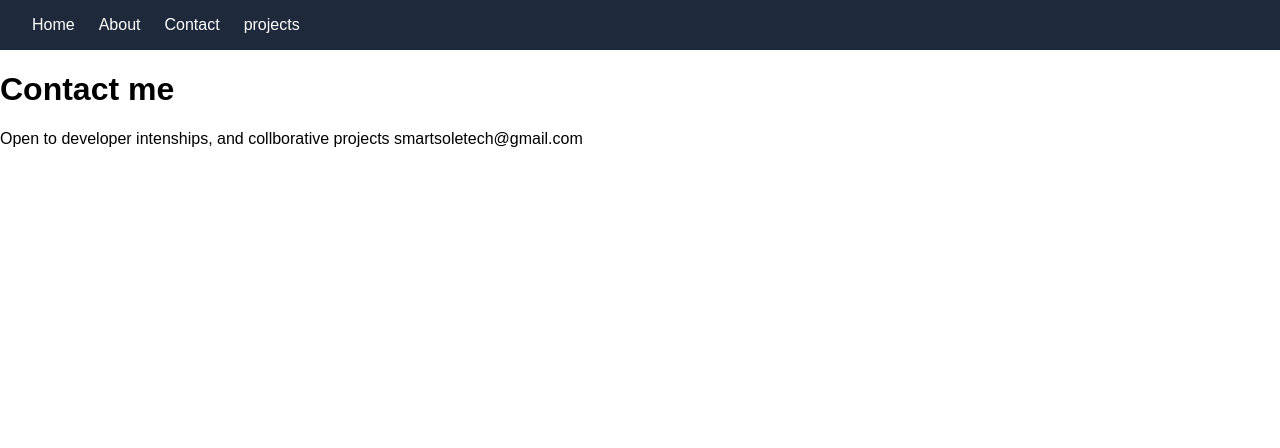
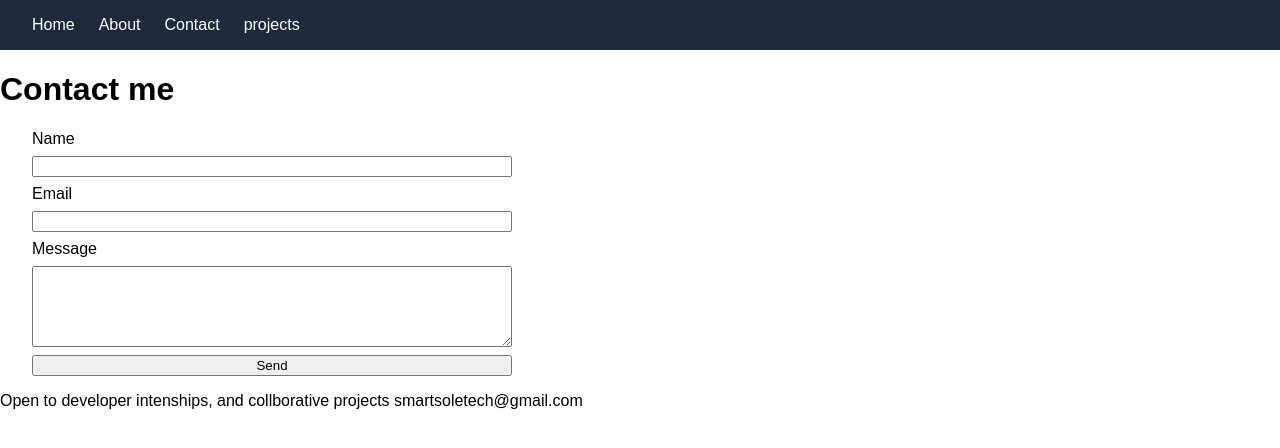
Before and after one commit to Yimasolomon/portfolio, a Flask app: page /contact in a window 1280 px wide. Shown: the top 448 px of the page. Run offline with Flask 3, Linux system fonts and the light colour scheme.

Commit message:
Add contact form with POST handling and server-side validation

```diff
--- a/app.py
+++ b/app.py
@@ -1,4 +1,4 @@
-from flask import Flask, render_template
+from flask import Flask, render_template, request
 
 app = Flask(__name__)
 
@@ -26,9 +26,23 @@ def home():
 def about():
     return render_template("about.html")
 
-@app.route("/contact")
+@app.route("/contact", methods=["GET", "POST"])
 def contact():
-    return render_template("contact.html")
+    error = None
+    success = False
+
+    if request.method == "POST":
+        name = request.form.get("name", "").strip()
+        email = request.form.get("email", "").strip()
+        message = request.form.get("message", "").strip()
+
+        if not name or not email or not message:
+            error = "Please fill in all fields."
+        else:
+            print(f"New message from {name} ({email}): {message}")
+            success = True
+
+    return render_template("contact.html", success=success)
 
 @app.route("/projects")
 def projects_page():
--- a/static/css/style.css
+++ b/static/css/style.css
@@ -62,3 +62,16 @@ nav {
         }
     }
 }
+
+form {
+    display: flex;
+    flex-direction: column;
+    gap: 0.5rem;
+    max-width: 480px;
+    margin: 1rem 2rem;
+}
+
+.error {
+    color: #b91c1c;
+    margin: 1rem 2rem;
+}
--- a/templates/contact.html
+++ b/templates/contact.html
@@ -4,5 +4,25 @@
 
 {% block content %}
     <h1>Contact me</h1>
+    {% if success %}
+        <p>Thank you, your message was received.</p>
+    {% else %}
+        {% if error %}
+            <p class="error">{{ error }}</p>
+        {% endif %}
+
+        <form method="post" action="{{ url_for('contact') }}">
+            <label for="name">Name</label>
+            <input type="text" id="name" name="name" required>
+
+            <label for="email">Email</label>
+            <input type="email" id="email" name="email" required>
+
+            <label for="message">Message</label>
+            <textarea id="message" name="message" rows="5" required></textarea>
+
+            <button type="submit">Send</button>
+        </form>
+    {% endif %}
     <p>Open to developer intenships, and collborative projects smartsoletech@gmail.com</p>
 {% endblock %}
```
